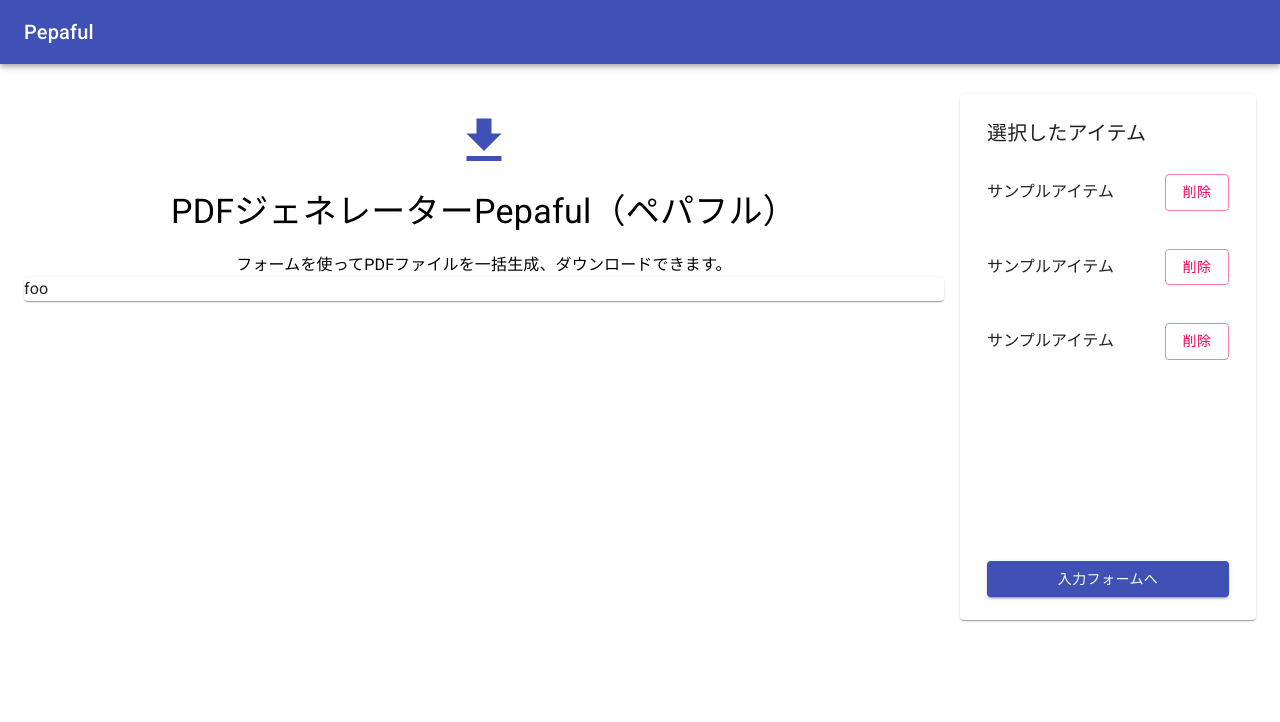
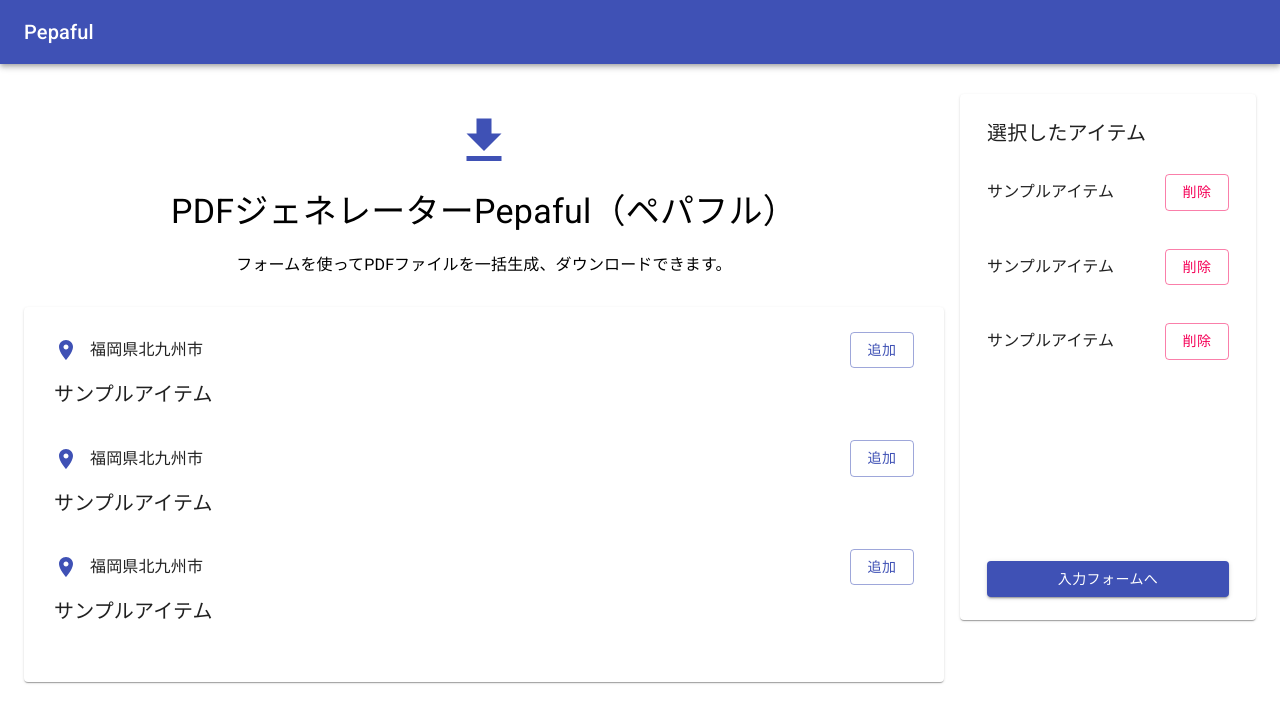
Before and after one commit to kinetanie/pepaful-frontend, a React (Create React App) app: page / in a window 1280 px wide. Shown: the top 722 px of the page. Built offline with nearby package versions, Linux system fonts and the light colour scheme.

Commit message:
Create Default Item Components

```diff
--- /dev/null
+++ b/src/components/ItemShowcase/DefaultItem.tsx
@@ -0,0 +1,34 @@
+import React from "react";
+import { Box, Typography, makeStyles } from "@material-ui/core";
+import DefaultItemHeader from "./DefaultItemHeader";
+
+type DefaultItemProps = {
+  location: string;
+  callback: () => void;
+  itemName: string;
+};
+
+const defaultItemStyles = makeStyles({
+  box: {
+    marginBottom: 30,
+  },
+  title: {
+    paddingTop: 10,
+  },
+});
+
+function DefaultItem({ location, callback, itemName }: DefaultItemProps) {
+  const classes = defaultItemStyles();
+  return (
+    <>
+      <Box className={classes.box}>
+        <DefaultItemHeader location={location} callback={callback} />
+        <Typography variant="h6" className={classes.title}>
+          {itemName}
+        </Typography>
+      </Box>
+    </>
+  );
+}
+
+export default DefaultItem;
--- /dev/null
+++ b/src/components/ItemShowcase/DefaultItemFolder.tsx
@@ -0,0 +1,47 @@
+import React from "react";
+import { Paper, makeStyles } from "@material-ui/core";
+import DefaultItem from "./DefaultItem";
+
+const defaultItemFolderStyles = makeStyles({
+  root: {
+    marginTop: 30,
+    paddingLeft: 30,
+    paddingRight: 30,
+    paddingTop: 25,
+    paddingBottom: 25,
+  },
+});
+
+function DefaultItemFolder() {
+  const classes = defaultItemFolderStyles();
+  const itemProps = [
+    {
+      location: "福岡県北九州市",
+      itemName: "サンプルアイテム",
+      callback: () => console.log("clicked"),
+    },
+    {
+      location: "福岡県北九州市",
+      itemName: "サンプルアイテム",
+      callback: () => console.log("clicked"),
+    },
+    {
+      location: "福岡県北九州市",
+      itemName: "サンプルアイテム",
+      callback: () => console.log("clicked"),
+    },
+  ];
+  return (
+    <Paper className={classes.root}>
+      {itemProps.map((props) => (
+        <DefaultItem
+          location={props.location}
+          itemName={props.itemName}
+          callback={props.callback}
+        />
+      ))}
+    </Paper>
+  );
+}
+
+export default DefaultItemFolder;
--- /dev/null
+++ b/src/components/ItemShowcase/DefaultItemHeader.tsx
@@ -0,0 +1,31 @@
+import React from "react";
+import { Box, Button, makeStyles, Typography } from "@material-ui/core";
+import { LocationOn } from "@material-ui/icons";
+
+type DefaultItemHeaderProps = {
+  location: string;
+  callback: () => void;
+};
+
+const defaultItemHeaderStyles = makeStyles({
+  icon: {
+    paddingRight: 12,
+  },
+});
+
+function DefaultItemHeader({ location, callback }: DefaultItemHeaderProps) {
+  const classes = defaultItemHeaderStyles();
+  return (
+    <Box display="flex" justifyContent="space-between" alignItems="center">
+      <Box display="flex" alignItems="center">
+        <LocationOn className={classes.icon} color="primary" />
+        <Typography>{location}</Typography>
+      </Box>
+      <Button variant="outlined" color="primary" onClick={() => callback()}>
+        追加
+      </Button>
+    </Box>
+  );
+}
+
+export default DefaultItemHeader;
--- a/src/components/ItemFolder.tsx
+++ b/src/components/ItemShowcase/SelectedItemFolder.tsx
@@ -2,7 +2,7 @@
 import { Box, Button, makeStyles, Paper, Typography } from "@material-ui/core";
 import SelectedItem from "./SelectedItem";
 
-const itemFolderStyles = makeStyles({
+const selectedItemFolderStyles = makeStyles({
   root: {
     marginTop: 30,
   },
@@ -27,8 +27,8 @@
   },
 });
 
-function ItemFolder() {
-  const classes = itemFolderStyles();
+function SelectedItemFolder() {
+  const classes = selectedItemFolderStyles();
   const itemProps = [
     {
       title: "サンプルアイテム",
@@ -68,4 +68,4 @@
   );
 }
 
-export default ItemFolder;
+export default SelectedItemFolder;
--- a/src/pages/Home.tsx
+++ b/src/pages/Home.tsx
@@ -1,7 +1,8 @@
 import React from "react";
-import { Container, Grid, Paper, Typography } from "@material-ui/core";
+import { Container, Grid } from "@material-ui/core";
 import EyeCatch from "../components/EyeCatch";
-import ItemFolder from "../components/ItemFolder";
+import DefaultItemFolder from "../components/ItemShowcase/DefaultItemFolder";
+import SelectedItemFolder from "../components/ItemShowcase/SelectedItemFolder";
 
 function Home() {
   return (
@@ -9,12 +10,10 @@
       <Grid container spacing={2}>
         <Grid item xs={9}>
           <EyeCatch />
-          <Paper>
-            <Typography>foo</Typography>
-          </Paper>
+          <DefaultItemFolder />
         </Grid>
         <Grid item xs={3}>
-          <ItemFolder/>
+          <SelectedItemFolder />
         </Grid>
       </Grid>
     </Container>
```
Also changed, not shown: src/components/ItemShowcase/SelectedItem.tsx (renamed from src/components/SelectedItem.tsx).
